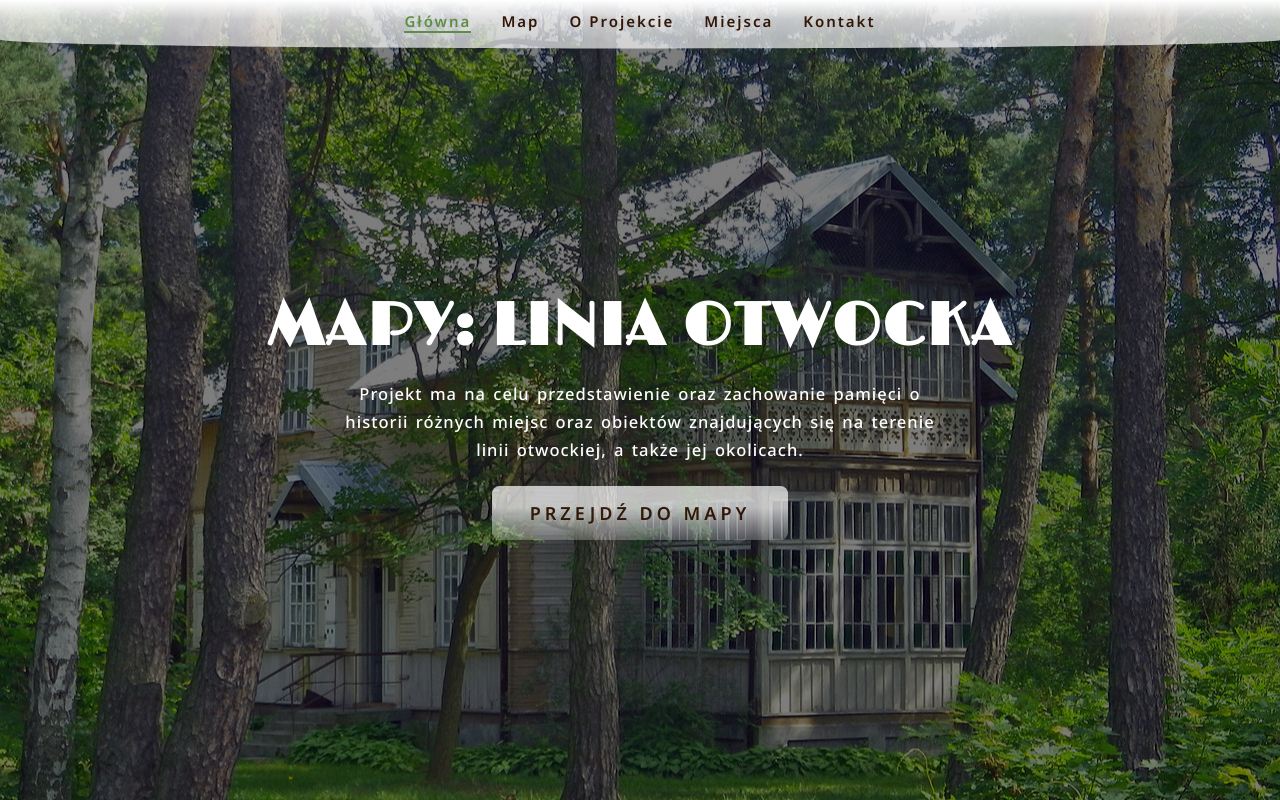
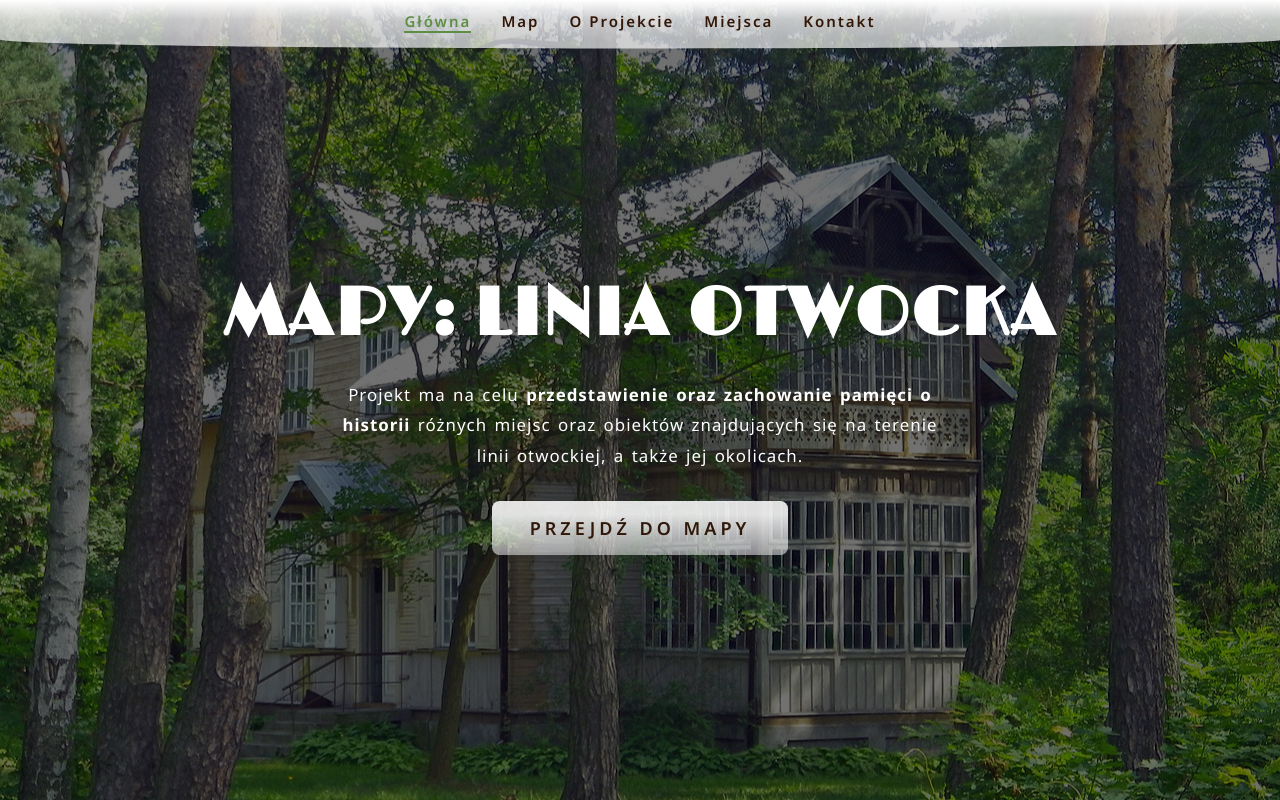
Before and after one commit to MacJ13/linia-otw-maps, a React (Vite) app: page / in a window 1280 px wide. Built offline with nearby package versions, Linux system fonts and the light colour scheme.

Commit message:
Update Home style page component

```diff
--- a/src/pages/home/Home.module.scss
+++ b/src/pages/home/Home.module.scss
@@ -1,86 +1,45 @@
 @import url("https://fonts.googleapis.com/css2?family=Limelight&display=swap");
 
 .main {
-  background-color: white;
   background-image: url(/src/assets/images/test.jpg);
 
   background-position: center;
-  background-size: cover;
-
-  height: 30rem;
-  min-height: 100vh;
-
-  position: relative;
-  z-index: 0;
 
   &::after {
-    background-color: rgba(0, 0, 0, 0.5);
-
-    content: "";
-    height: 100%;
-    left: 0;
-    position: absolute;
-    top: 0;
-
-    width: 100%;
-    z-index: -1;
+    opacity: 0.55;
   }
 }
 
 .box {
   align-items: center;
   display: flex;
+  height: 100%;
   justify-content: center;
-  height: 100%;
 
+  padding: 1rem;
   position: relative;
   width: 100%;
-
-  padding: 1rem;
 }
 
 .intro {
   margin-top: 2.5rem;
-  color: #fff;
+
   text-align: center;
+
+  & > * {
+    &:not(:last-child) {
+      margin-bottom: 2rem;
+    }
+  }
 }
 
-.h1 {
-  font-family: "Limelight", sans-serif;
-  font-size: 4rem;
-
-  letter-spacing: 2px;
-  line-height: 1;
-  margin-bottom: 1.5rem;
-  text-transform: uppercase;
-}
-
-.desc {
-  font-size: 1.1rem;
-  font-weight: 500;
-  letter-spacing: 1px;
-  line-height: 1.7;
+.p {
+  max-width: 40rem;
+  width: 100%;
   margin: auto;
-  margin-bottom: 1.5rem;
-  max-width: 40rem;
-  word-spacing: 2px;
 }
 
 .link {
-  background: linear-gradient(to bottom, #ffffffc6 40%, #ffffff44);
-  border-radius: 0.5rem;
-  // color: #4e7736;
-  color: rgb(50, 22, 6);
-  display: inline-block;
   font-size: 1.2rem;
   font-weight: 600;
-  letter-spacing: 4px;
-  opacity: 0.9;
-  padding: 1rem 2.5rem;
-
-  text-transform: uppercase;
-
-  &:hover {
-    opacity: 1;
-  }
 }
--- a/src/pages/home/index.tsx
+++ b/src/pages/home/index.tsx
@@ -1,17 +1,21 @@
+import { Link } from "react-router-dom";
 import style from "./Home.module.scss";
 
 const Home = () => {
   return (
-    <div className={style.main}>
+    <div className={`main ${style.main}`}>
       <div className={style.box}>
         <div className={style.intro}>
-          <h1 className={style.h1}>Mapy: Linia Otwocka</h1>
-          <p className={style.desc}>
-            Projekt ma na celu przedstawienie oraz zachowanie pamięci o historii
+          <h1 className="h1"> Mapy: Linia Otwocka</h1>
+          <p className={`paragraph ${style.p}`}>
+            Projekt ma na celu{" "}
+            <strong>przedstawienie oraz zachowanie pamięci o historii </strong>
             różnych miejsc oraz obiektów znajdujących się na terenie linii
             otwockiej, a także jej okolicach.
           </p>
-          <a className={style.link}>Przejdź do mapy</a>
+          <Link to="/map" className={`link ${style.link}`}>
+            Przejdź do mapy
+          </Link>
         </div>
       </div>
     </div>
--- a/src/style/index.scss
+++ b/src/style/index.scss
@@ -58,6 +58,8 @@ ul {
 .paragraph {
   font-size: 1.125rem;
   line-height: 1.8;
+  letter-spacing: 1px;
+  word-spacing: 2px;
 }
 
 .link {
```
